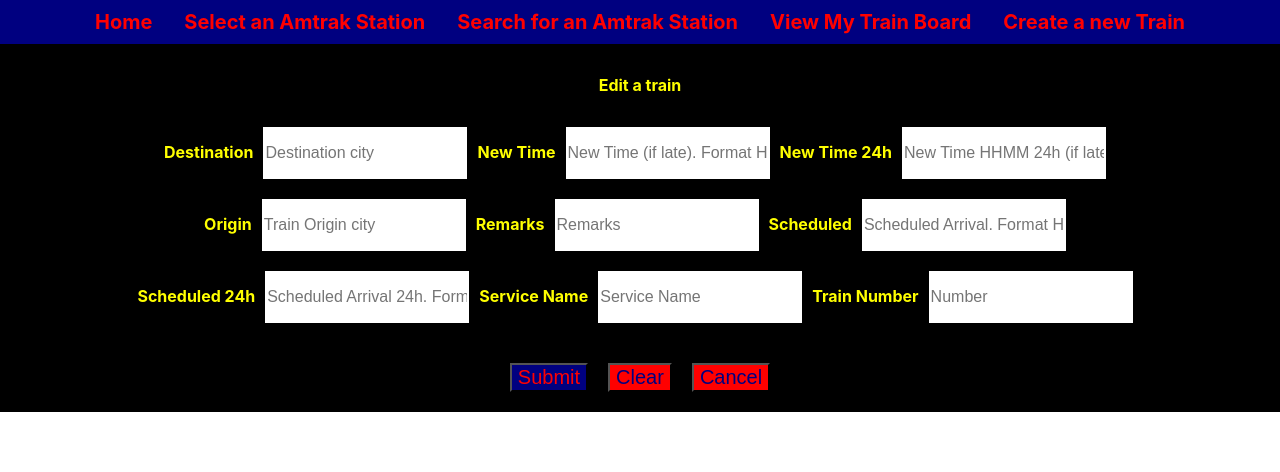
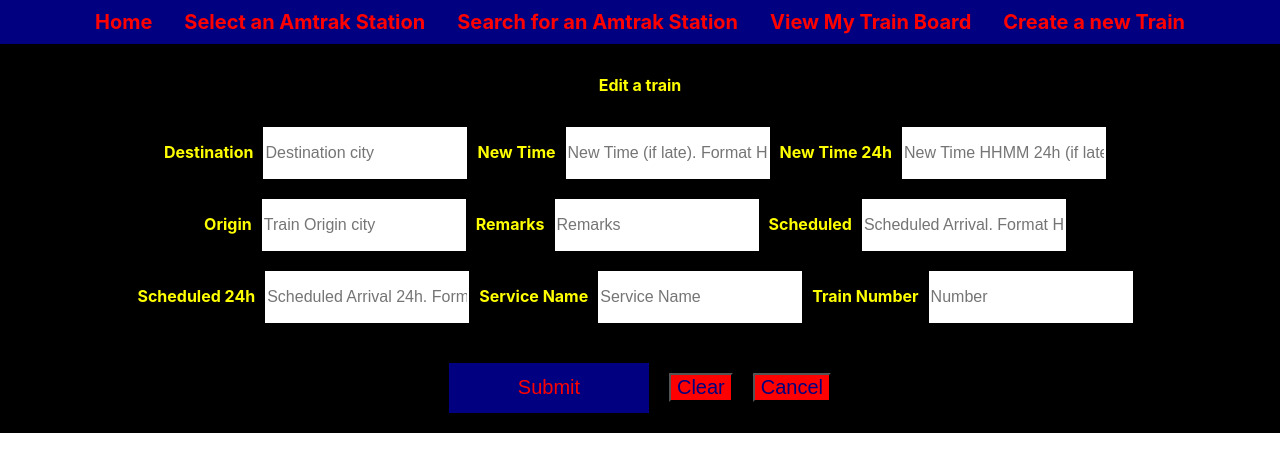
Before and after one commit to vibraniumforge/train-board-front, a React (Create React App) app: page /edit_user_train in a window 1280 px wide. Shown: the top 472 px of the page. Built offline with nearby package versions, Linux system fonts and the light colour scheme.

Commit message:
refactor

```diff
--- a/src/containers/EditTrainForm.js
+++ b/src/containers/EditTrainForm.js
@@ -93,7 +93,7 @@
   render() {
     return (
       <React.Fragment>
-        <form id="edit-train" className="center">
+        <form id="edit-train" onSybmit={this.handleSubmit} className="center">
           <h4>Edit a train</h4>
           <div>
             <label htmlFor="train-destination">Destination</label>
@@ -229,14 +229,20 @@
             />
           </div>
           <br />
-          <button
+          {/* <button
             className="submit-btn"
             type="button"
             id="submit"
             onClick={this.handleSubmit}
           >
             Submit
-          </button>
+          </button> */}
+          <input
+            className="submit-btn"
+            type="submit"
+            id="submit"
+            value="Submit"
+          />
           <button
             className="clear-btn"
             type="button"
```
